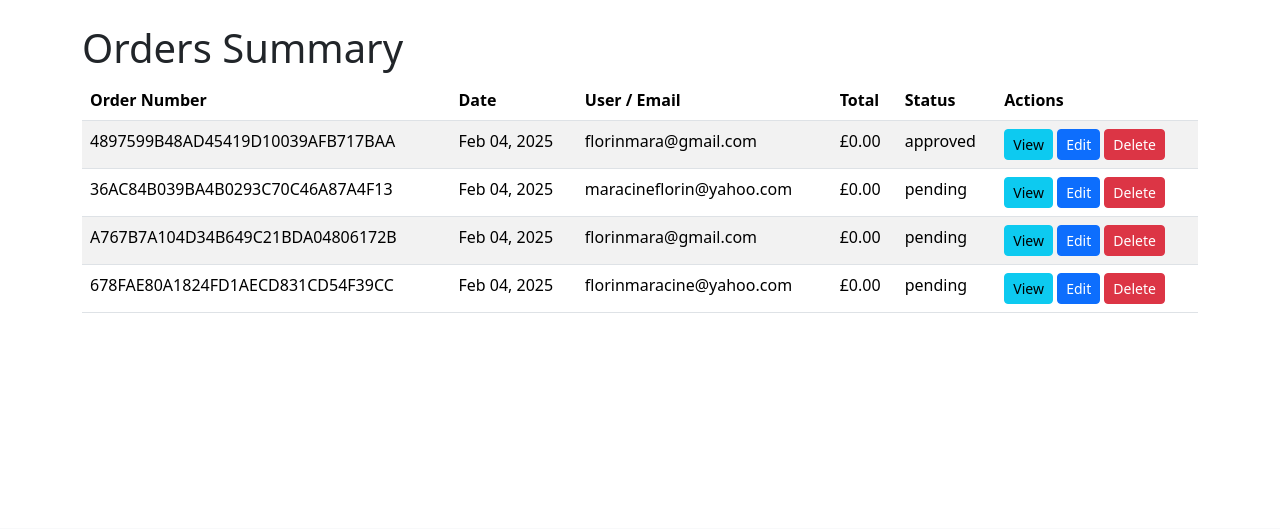
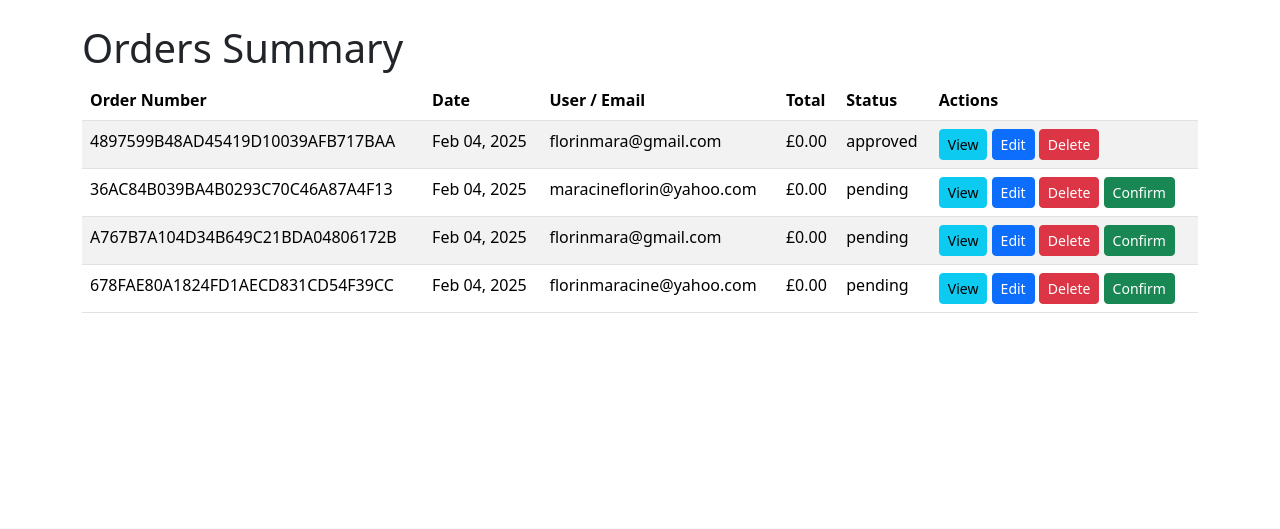
Before and after one commit to phloreenm/MP4-Django-CI-CoBC, a Django app: page /orders/summary/ in a window 1280 px wide. Shown: the part 202-731 px from the top of the page. Run offline with Django 3.2, Linux system fonts and the light colour scheme; a user stored in the database is signed in; data comes from the database, SQL or seed files in the repository; both versions use the stored data as it was after the commit; some libraries are stand-ins or nearby versions.

Commit message:
Add order confirmation functionality for admins and sellers

```diff
--- a/orders/templates/orders/orders_summary.html
+++ b/orders/templates/orders/orders_summary.html
@@ -33,13 +33,14 @@
           <td>
             <a href="{% url 'orders:order_detail' order.order_number %}" class="btn btn-sm btn-info">View</a>
             {% if role == 'admin_or_seller' %}
-              <!-- For Admins/Sellers, show Edit/Delete controls -->
               <a href="{% url 'orders:order_edit' order.order_number %}" class="btn btn-sm btn-primary">Edit</a>
               <a href="{% url 'orders:order_delete' order.order_number %}" class="btn btn-sm btn-danger">Delete</a>
+              {% if order.status == "pending" %}
+                <a href="{% url 'orders:confirm_order' order.order_number %}" class="btn btn-sm btn-success">Confirm</a>
+              {% endif %}
             {% elif role == 'client' %}
-              <!-- For regular users, if the order is pending, allow cancel/alter request -->
               {% if order.status == "pending" %}
-                <a href="{% url 'orders:order_cancel' order.order_number %}" class="btn btn-sm btn-warning">Cancel</a>
+                <a href="{% url 'orders:cancel_order' order.order_number %}" class="btn btn-sm btn-warning">Cancel</a>
                 <a href="{% url 'orders:order_alter' order.order_number %}" class="btn btn-sm btn-secondary">Alter</a>
               {% endif %}
             {% endif %}
--- a/orders/urls.py
+++ b/orders/urls.py
@@ -12,4 +12,5 @@ urlpatterns = [
     path('delete/<str:order_number>/', views.order_delete, name='order_delete'),
     path('alter/<str:order_number>/', views.order_alter, name='order_alter'),
     path('lookup/', views.order_lookup, name='order_lookup'),
+    path('confirm/<str:order_number>/', views.confirm_order, name='confirm_order'),
 ]
--- a/orders/views.py
+++ b/orders/views.py
@@ -1,11 +1,8 @@
-# orders/views.py
 from django.shortcuts import render, get_object_or_404, redirect
 from django.contrib.auth.decorators import login_required
 from django.contrib import messages
 from .models import Order
-from .forms import OrderForm
-from .forms import OrderLookupForm
-
+from .forms import OrderForm, OrderLookupForm
 
 @login_required
 def my_orders(request):
@@ -15,8 +12,11 @@ def my_orders(request):
 
 @login_required
 def order_detail(request, order_number):
-    """Display details for a specific order."""
-    order = get_object_or_404(Order, order_number=order_number, user=request.user)
+    # Allow admin or seller to view any order; regular users see only their own.
+    if request.user.is_staff or request.user.groups.filter(name="seller").exists():
+        order = get_object_or_404(Order, order_number=order_number)
+    else:
+        order = get_object_or_404(Order, order_number=order_number, user=request.user)
     return render(request, 'orders/order_detail.html', {'order': order})
 
 @login_required
@@ -35,9 +35,8 @@ def cancel_order(request, order_number):
 def orders_summary(request):
     """
     Displays orders differently based on the user role:
-      - Admin (request.user.is_staff): sees all orders with full CRUD controls.
-      - Seller (user in group 'seller'): sees all orders (or a subset if desired), with full controls.
-      - Regular user: sees only their own orders with limited actions (e.g., view, cancel if pending).
+      - Admin (request.user.is_staff) or Seller (user in group 'seller'): sees all orders.
+      - Regular user: sees only their own orders.
     """
     user = request.user
     if user.is_staff or user.groups.filter(name='seller').exists():
@@ -52,16 +51,12 @@ def orders_summary(request):
     }
     return render(request, 'orders/orders_summary.html', context)
 
-
 @login_required
 def order_edit(request, order_number):
     order = get_object_or_404(Order, order_number=order_number)
-    # Only admin or seller can edit
     if not (request.user.is_staff or request.user.groups.filter(name='seller').exists()):
         messages.error(request, "You do not have permission to edit orders.")
         return redirect('orders:orders_summary')
-    # Implement the edit logic here (e.g., a ModelForm for editing order details)
-    # For now, simply render a placeholder
     messages.info(request, "Edit order functionality is not implemented yet.")
     return redirect('orders:orders_summary')
 
@@ -71,7 +66,6 @@ def order_delete(request, order_number):
     if not (request.user.is_staff or request.user.groups.filter(name='seller').exists()):
         messages.error(request, "You do not have permission to delete orders.")
         return redirect('orders:orders_summary')
-    # Implement delete logic (e.g., confirm deletion and then delete)
     order.delete()
     messages.success(request, "Order deleted successfully.")
     return redirect('orders:orders_summary')
@@ -82,14 +76,35 @@ def order_alter(request, order_number):
     if order.status != 'pending':
         messages.error(request, "Only pending orders can be altered.")
         return redirect('orders:my_orders')
-    # Implement alter logic (e.g., a form to update order comments or address)
     messages.info(request, "Alter order functionality is not implemented yet.")
     return redirect('orders:my_orders')
 
+@login_required
+def confirm_order(request, order_number):
+    """
+    Allows an admin or seller to confirm (approve) an order.
+    Once confirmed, the order status is updated, and an email (to be implemented)
+    could be sent with download links.
+    """
+    # Only allow admin or seller to confirm orders
+    if not (request.user.is_staff or request.user.groups.filter(name="seller").exists()):
+        messages.error(request, "You do not have permission to confirm orders.")
+        return redirect('orders:orders_summary')
+
+    order = get_object_or_404(Order, order_number=order_number)
+    if order.status.lower() == 'pending':
+        order.status = 'approved'  # or 'delivered' if that is your final status
+        order.save()
+        # Optionally, trigger an email to the customer here with download links
+        messages.success(request, f"Order {order.order_number} has been confirmed.")
+    else:
+        messages.error(request, "Only pending orders can be confirmed.")
+    return redirect('orders:orders_summary')
+
 def order_lookup(request):
     """
-    Allows a user (unauthenticated or otherwise) to look up an order by its order number and email.
-    If an order is found but has been canceled, an error message is displayed.
+    Allows an unauthenticated user to look up an order by order number and email.
+    If an order is found but is canceled, an error message is shown.
     """
     if request.method == 'POST':
         form = OrderLookupForm(request.POST)
@@ -98,11 +113,9 @@ def order_lookup(request):
             email = form.cleaned_data['email']
             try:
                 order = Order.objects.get(order_number=order_number, email=email)
-                # Check if the order is canceled. Adjust the condition if needed.
                 if order.status.lower() in ['canceled', 'anulata']:
                     messages.error(request, "This order has been canceled and is no longer active.")
                     return render(request, 'orders/order_lookup.html', {'form': form})
-                # Order found and active: render its detail page.
                 return render(request, 'orders/order_detail.html', {'order': order})
             except Order.DoesNotExist:
                 messages.error(request, "No order found matching those details. Please check your inputs.")
```
Also changed, not shown: db.sqlite3.
